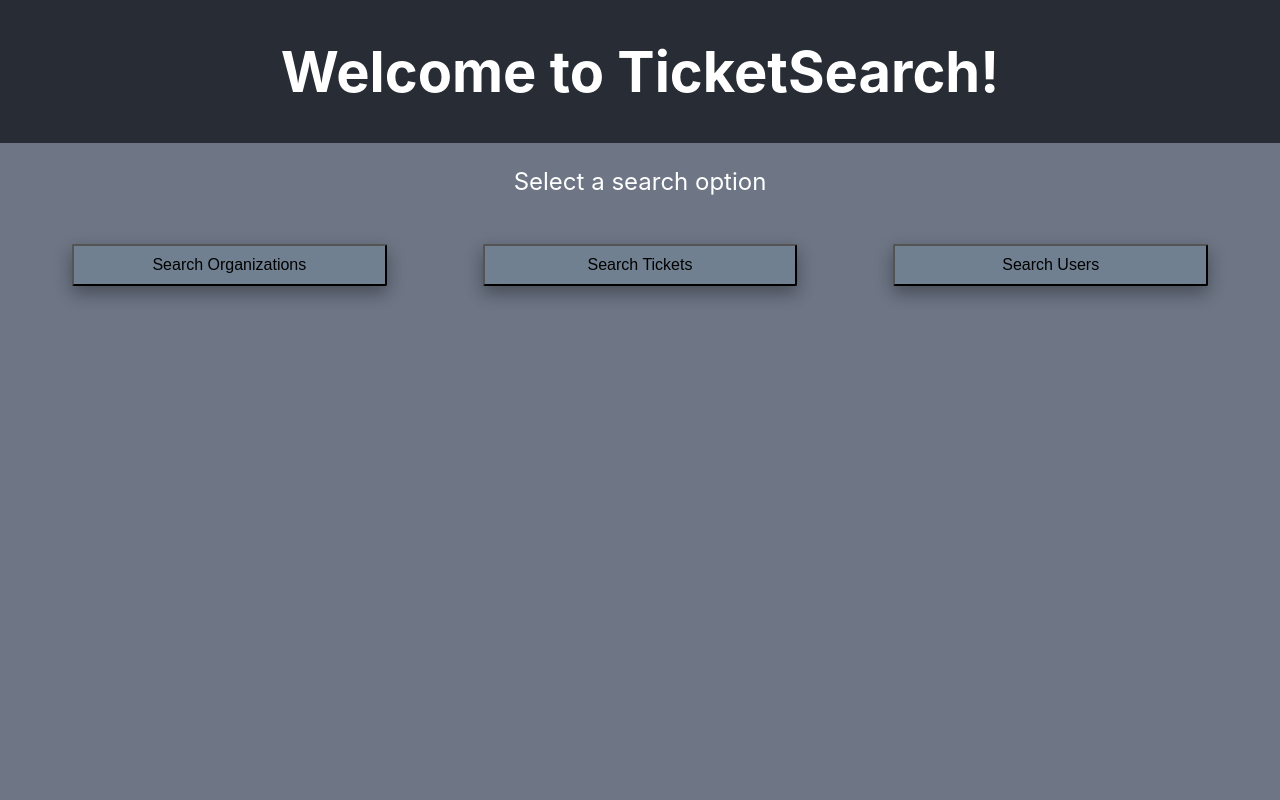
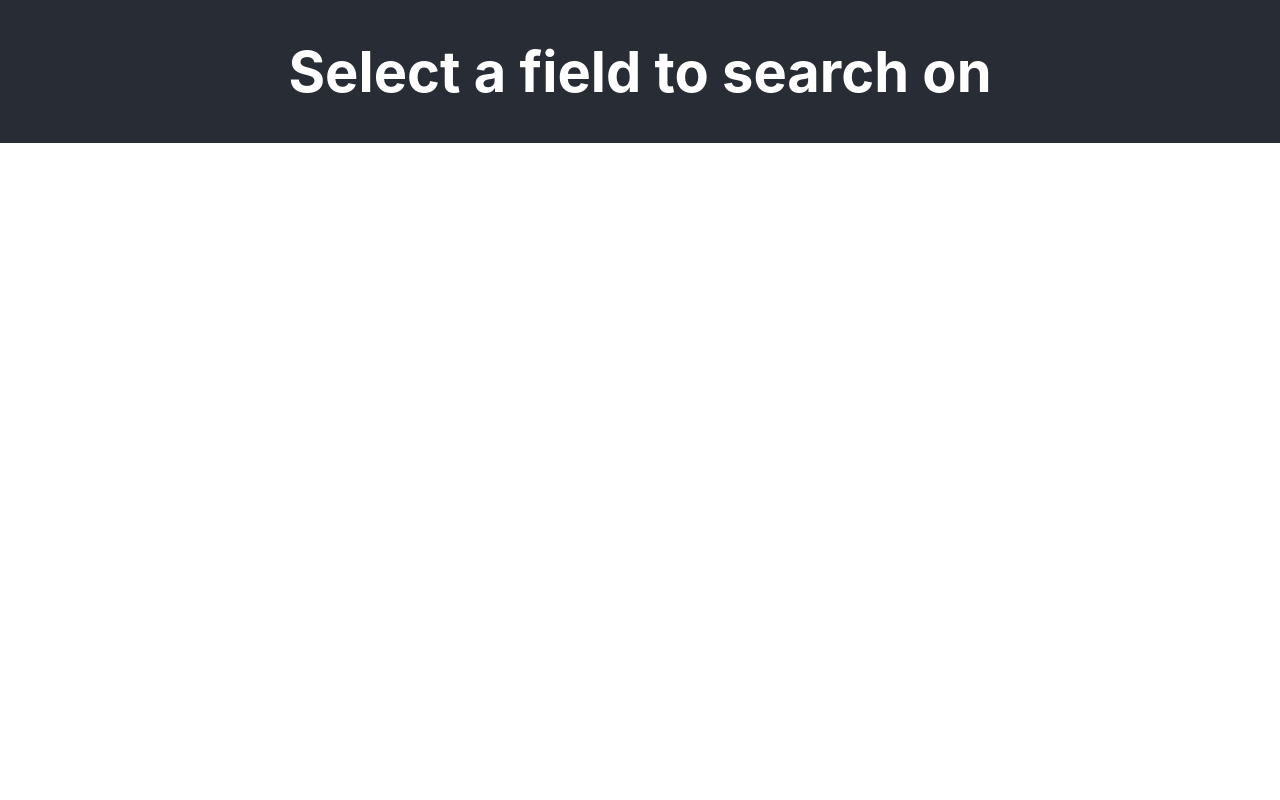
Before and after one commit to mattyg915/SearchApp, a React (Create React App) app in the folder search-app/: page /search-organization in a window 1280 px wide. Shown: the top 800 px of the page. Built offline with nearby package versions, Linux system fonts and the light colour scheme.

Commit message:
get router working

```diff
--- a/search-app/package.json
+++ b/search-app/package.json
@@ -19,8 +19,10 @@
     "@types/node": "^13.7.1",
     "@types/react": "^16.9.0",
     "@types/react-dom": "^16.9.0",
+    "@types/react-router-dom": "^5.1.3",
     "react": "^16.12.0",
     "react-dom": "^16.12.0",
+    "react-router-dom": "^5.1.2",
     "react-scripts": "3.4.0",
     "sass": "^1.25.0",
     "typescript": "^3.7.5"
--- a/search-app/src/App.tsx
+++ b/search-app/src/App.tsx
@@ -1,13 +1,24 @@
 import React, { Component } from "react";
+import { Link, Router, Route, NavLink } from "react-router-dom";
+import { createBrowserHistory } from "history";
+import SearchOrganization from "./interface/search/organization/searchOrganization";
 import "./app.scss";
 
 interface searchAppProps {}
 
 interface searchAppState {}
 
+const history = createBrowserHistory();
+
 class App extends Component<searchAppProps, searchAppState> {
   render() {
     return (
+      <Router history={history}>
+        <Route
+          component={SearchOrganization}
+          path="/search-organization"
+          exact
+        />
         <div className="App">
           <div className="App-header">
             <h1>Welcome to TicketSearch!</h1>
@@ -15,9 +26,9 @@ class App extends Component<searchAppProps, searchAppState> {
           <div className="options">
             <div className="options-text">Select a search option</div>
             <div className="option-select">
-            <button className="option-button" onClick={this.searchOrgs}>
+              <NavLink className="option-button" to="/search-organization">
                 Search Organizations
-            </button>
+              </NavLink>
               <button className="option-button" onClick={this.searchTickets}>
                 Search Tickets
               </button>
@@ -27,11 +38,14 @@ class App extends Component<searchAppProps, searchAppState> {
             </div>
           </div>
         </div>
+      </Router>
     );
   }
 
   searchOrgs = () => {};
+
   searchTickets = () => {};
+
   searchUsers = () => {};
 }
 
--- a/search-app/src/app.scss
+++ b/search-app/src/app.scss
@@ -24,6 +24,8 @@
         width: 80%;
         padding: 10px;
         font-size: 16px;
+        text-decoration: none;
+        border: thin;
         background-color: slategray;
         border-radius: 2px;
         border-color: black;
--- a/search-app/src/interface/search/organization/searchOrganization.tsx
+++ b/search-app/src/interface/search/organization/searchOrganization.tsx
@@ -1,5 +1,4 @@
 import React, { Component } from "react";
-import "./App.css";
 
 interface searchOrgProps {}
 
```
Lines whose indentation alone changed are shown as unchanged.
